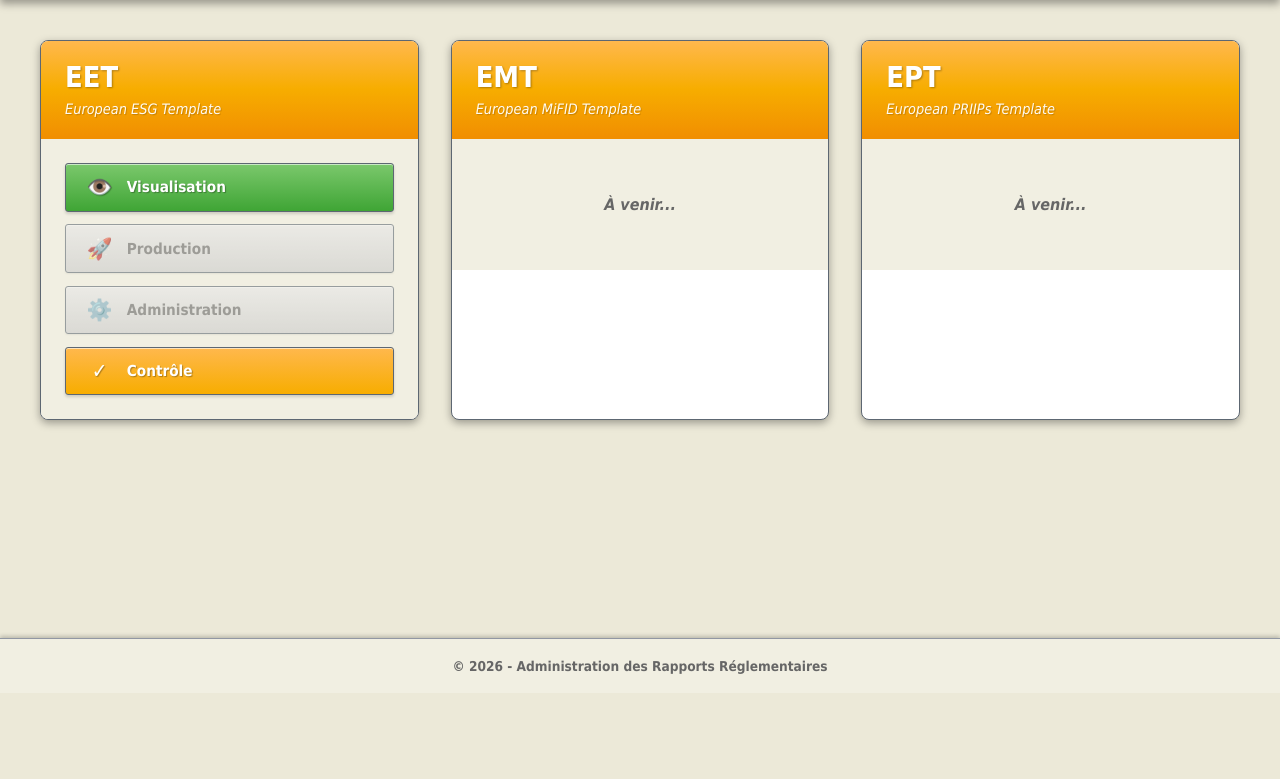
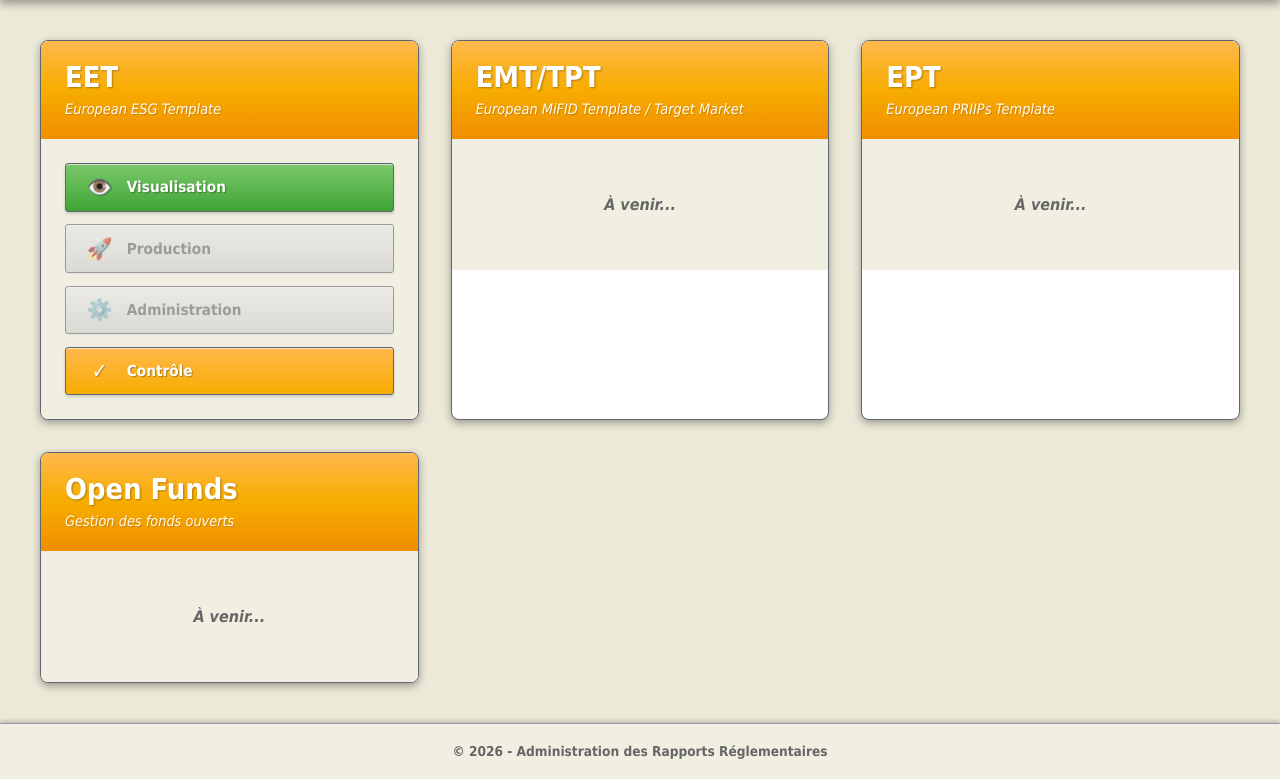
Before and after one commit to RiviereThomas/repo_test_claude, a FastAPI app: page / in a window 1280 px wide. Shown: the part 107-886 px from the top of the page. Before the commit the page ends 781 px from the top, so only its background shows below. Run offline with FastAPI, Linux system fonts and the light colour scheme.

Commit message:
Add Open Funds module and rename EMT to EMT/TPT
- Rename EMT module to EMT/TPT (European MiFID Template / Target Market)
- Add new Open Funds module for fund management
- Update home page to display 4 modules instead of 3

```diff
--- a/frontend/templates/index.html
+++ b/frontend/templates/index.html
@@ -43,11 +43,11 @@
                 </div>
             </div>
 
-            <!-- Bloc EMT -->
+            <!-- Bloc EMT/TPT -->
             <div class="module-card">
                 <div class="module-header">
-                    <h2>EMT</h2>
-                    <span class="module-subtitle">European MiFID Template</span>
+                    <h2>EMT/TPT</h2>
+                    <span class="module-subtitle">European MiFID Template / Target Market</span>
                 </div>
                 <div class="module-actions">
                     <p class="coming-soon">À venir...</p>
@@ -59,6 +59,17 @@
                 <div class="module-header">
                     <h2>EPT</h2>
                     <span class="module-subtitle">European PRIIPs Template</span>
+                </div>
+                <div class="module-actions">
+                    <p class="coming-soon">À venir...</p>
+                </div>
+            </div>
+
+            <!-- Bloc Open Funds -->
+            <div class="module-card">
+                <div class="module-header">
+                    <h2>Open Funds</h2>
+                    <span class="module-subtitle">Gestion des fonds ouverts</span>
                 </div>
                 <div class="module-actions">
                     <p class="coming-soon">À venir...</p>
```
